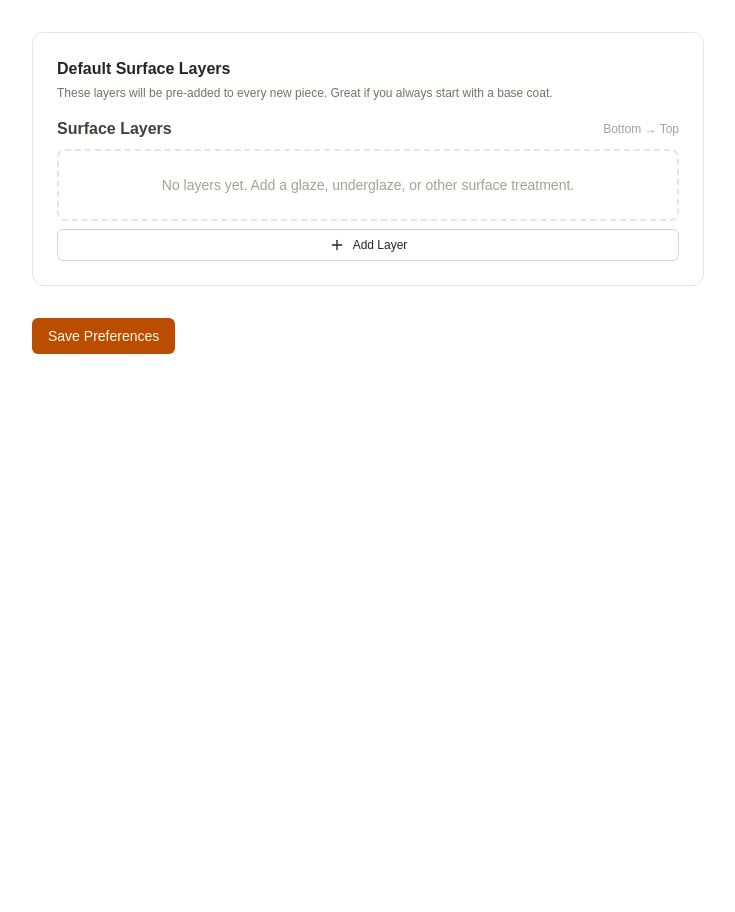
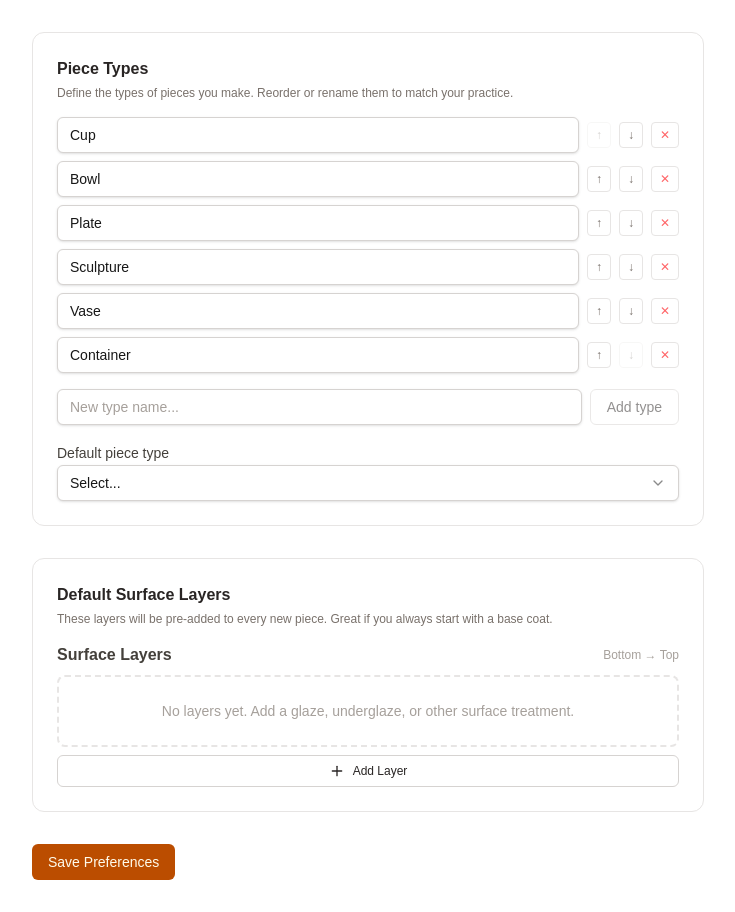
Before and after one commit to maria-bubble/kiln-pottery, a Next.js app: page /preferences in a window 1280 px wide. Shown: the part 929-1841 px from the top of the page, without its empty margins (272-1007 px from the left). Before the commit the page ends 1315 px from the top, so only its background shows below. Built offline with nearby package versions, Linux system fonts and the light colour scheme.

Commit message:
agent 38bba59e: write src/app/preferences/page.tsx

```diff
--- a/src/app/preferences/page.tsx
+++ b/src/app/preferences/page.tsx
@@ -271,6 +271,89 @@ export default function PreferencesPage() {
 
       <section className="space-y-4 bg-white rounded-xl border border-stone-200 p-6">
         <div>
+          <h2 className="text-base font-semibold text-stone-800">Piece Types</h2>
+          <p className="text-xs text-stone-500 mt-1">
+            Define the types of pieces you make. Reorder or rename them to match your practice.
+          </p>
+        </div>
+
+        <div className="space-y-2">
+          {prefs.piece_types.map((pieceType: PieceType, idx: number) => (
+            <div key={pieceType.id} className="flex items-center gap-2">
+              <Input
+                value={pieceType.label}
+                onChange={(e) => updatePieceTypeLabel(idx, e.target.value)}
+                className="flex-1"
+              />
+              <button
+                type="button"
+                disabled={idx === 0}
+                onClick={() => movePieceType(idx, -1)}
+                className="px-2 py-1 text-xs rounded border border-stone-200 text-stone-500 hover:bg-stone-50 disabled:opacity-30 disabled:cursor-not-allowed"
+                aria-label="Move up"
+              >
+                ↑
+              </button>
+              <button
+                type="button"
+                disabled={idx === prefs.piece_types.length - 1}
+                onClick={() => movePieceType(idx, 1)}
+                className="px-2 py-1 text-xs rounded border border-stone-200 text-stone-500 hover:bg-stone-50 disabled:opacity-30 disabled:cursor-not-allowed"
+                aria-label="Move down"
+              >
+                ↓
+              </button>
+              <button
+                type="button"
+                disabled={prefs.piece_types.length <= 1}
+                onClick={() => deletePieceType(idx)}
+                className="px-2 py-1 text-xs rounded border border-stone-200 text-red-400 hover:bg-red-50 disabled:opacity-30 disabled:cursor-not-allowed"
+                aria-label="Delete piece type"
+              >
+                ✕
+              </button>
+            </div>
+          ))}
+        </div>
+
+        <div className="flex gap-2">
+          <Input
+            value={newPieceTypeLabel}
+            onChange={(e) => setNewPieceTypeLabel(e.target.value)}
+            placeholder="New type name..."
+            className="flex-1"
+            onKeyDown={(e) => { if (e.key === 'Enter') addPieceType() }}
+          />
+          <Button
+            variant="outline"
+            onClick={addPieceType}
+            disabled={!newPieceTypeLabel.trim()}
+          >
+            Add type
+          </Button>
+        </div>
+
+        <div className="space-y-2">
+          <Label>Default piece type</Label>
+          <Select
+            value={prefs.default_piece_type || ''}
+            onValueChange={(v) => update('default_piece_type', v || undefined)}
+          >
+            <SelectTrigger>
+              <SelectValue placeholder="Select..." />
+            </SelectTrigger>
+            <SelectContent>
+              <SelectItem value="">None</SelectItem>
+              {prefs.piece_types.map((t: PieceType) => (
+                <SelectItem key={t.id} value={t.id}>{t.label}</SelectItem>
+              ))}
+            </SelectContent>
+          </Select>
+        </div>
+      </section>
+
+      <section className="space-y-4 bg-white rounded-xl border border-stone-200 p-6">
+        <div>
           <h2 className="text-base font-semibold text-stone-800">Default Surface Layers</h2>
           <p className="text-xs text-stone-500 mt-1">
             These layers will be pre-added to every new piece. Great if you always start with a base coat.
```
